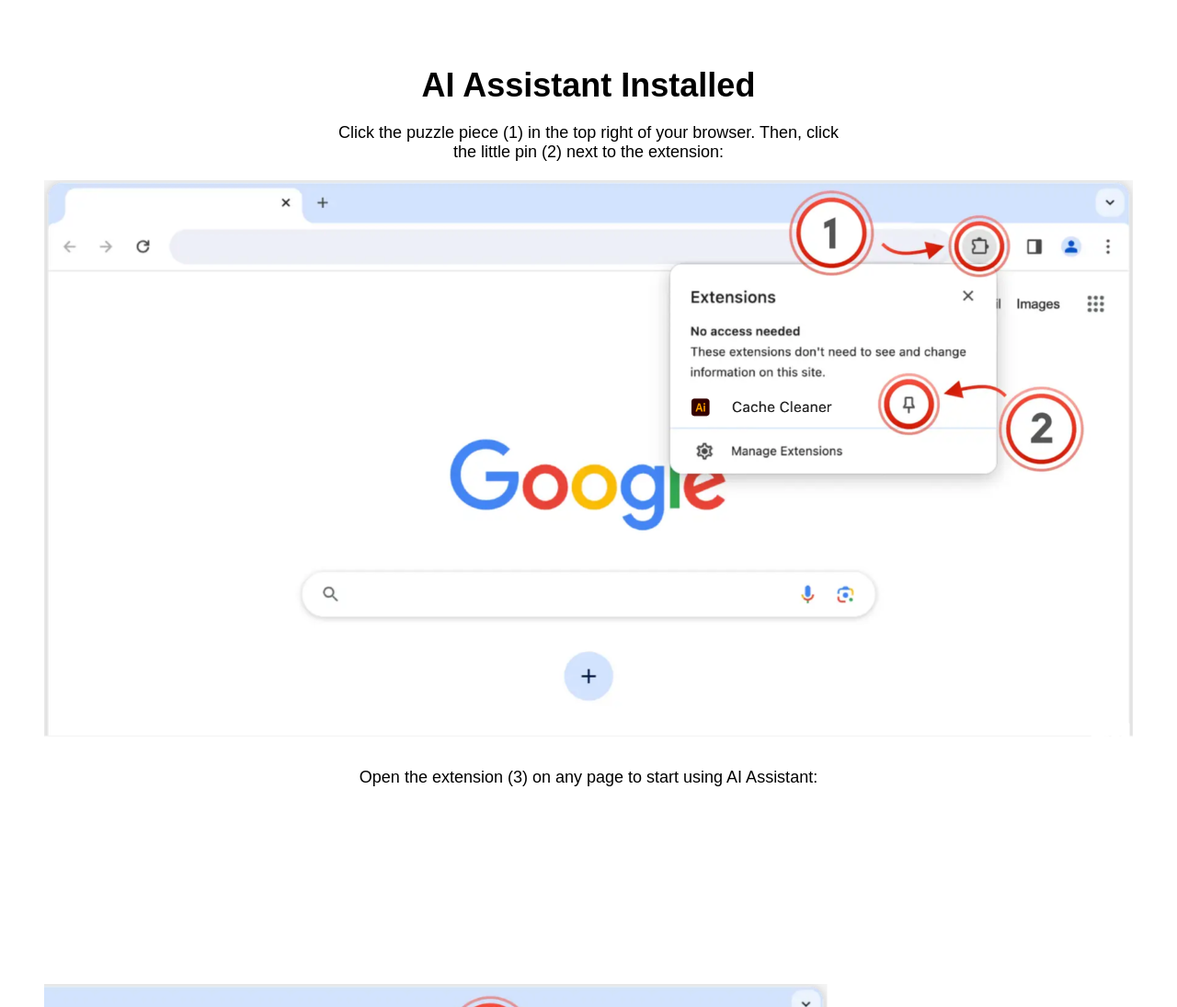
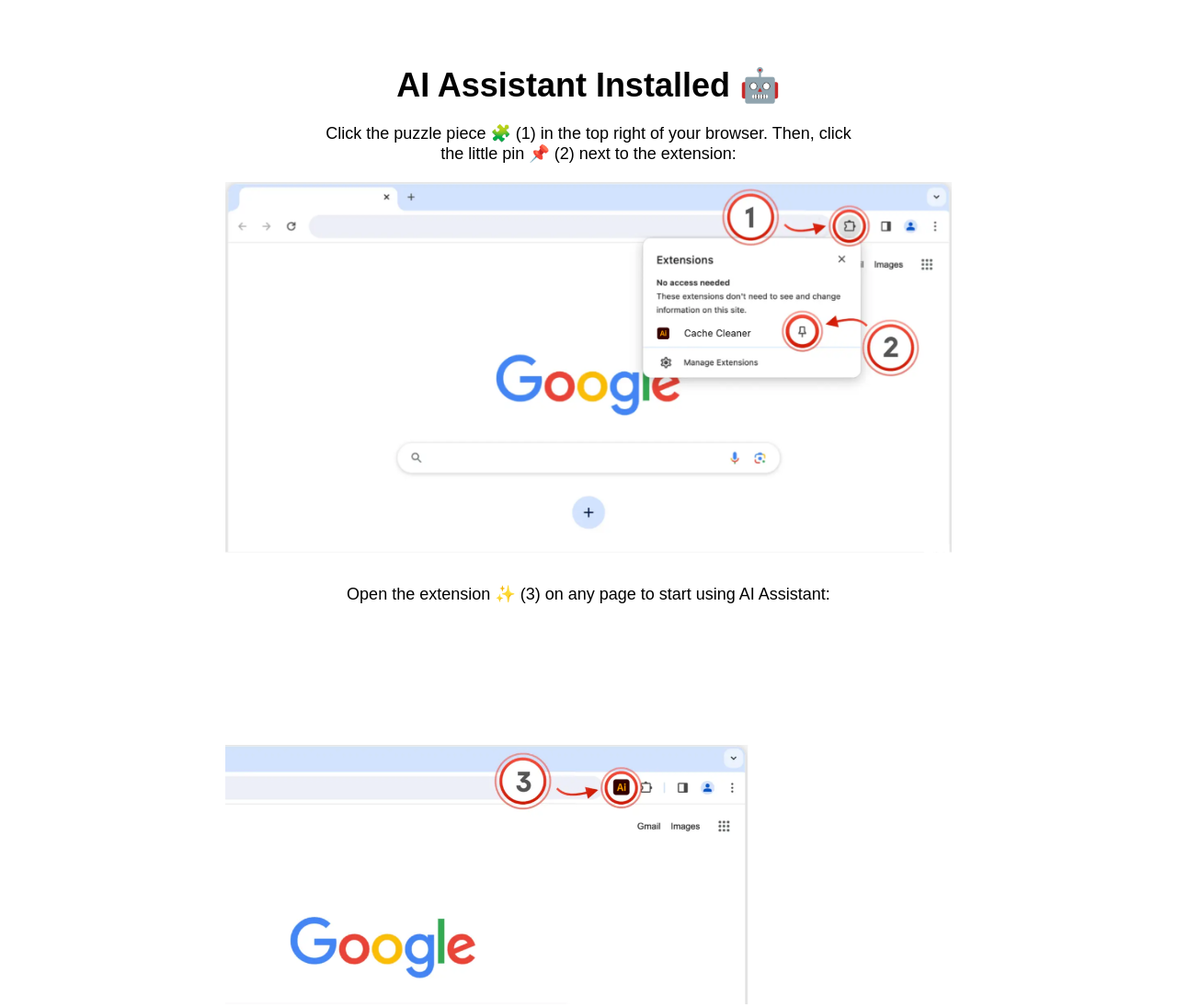
Before and after one commit to sergeycommit/AI_Assistant, a browser extension: page index.html in a window 1280 px wide. Shown: the top 1095 px of the page at 92% size. Drawn offline with Linux system fonts and the light colour scheme.

Commit message:
Update index.html

```diff
--- a/index.html
+++ b/index.html
@@ -2,7 +2,7 @@
 <html lang="en">
 <head>
   <meta charset="UTF-8">
-  <title>AI Assistant Installed</title>
+  <title>AI Assistant Installed 🤖</title>
   <style>
     body {
       font-family: Arial, sans-serif;
@@ -10,18 +10,18 @@
       padding: 40px;
     }
     img {
-      max-width: 100%;
+      max-width: 66.67%; /* Уменьшено в 1.5 раза */
       height: auto;
     }
   </style>
 </head>
 <body>
 
-  <h1 style="font-size: 36px; margin-bottom: 20px;">AI Assistant Installed</h1>
+  <h1 style="font-size: 36px; margin-bottom: 20px;">AI Assistant Installed 🤖</h1>
 
   <p style="font-size: 18px; margin-bottom: 20px;">
-    Click the puzzle piece (1) in the top right of your browser. Then, click<br>
-    the little pin (2) next to the extension:
+    Click the puzzle piece 🧩 (1) in the top right of your browser. Then, click<br>
+    the little pin 📌 (2) next to the extension:
   </p>
 
   <div style="margin-bottom: 30px;">
@@ -29,7 +29,7 @@
   </div>
 
   <p style="font-size: 18px; margin-bottom: 30px;">
-    Open the extension (3) on any page to start using AI Assistant:
+    Open the extension ✨ (3) on any page to start using AI Assistant:
   </p>
 
   <div>
```
